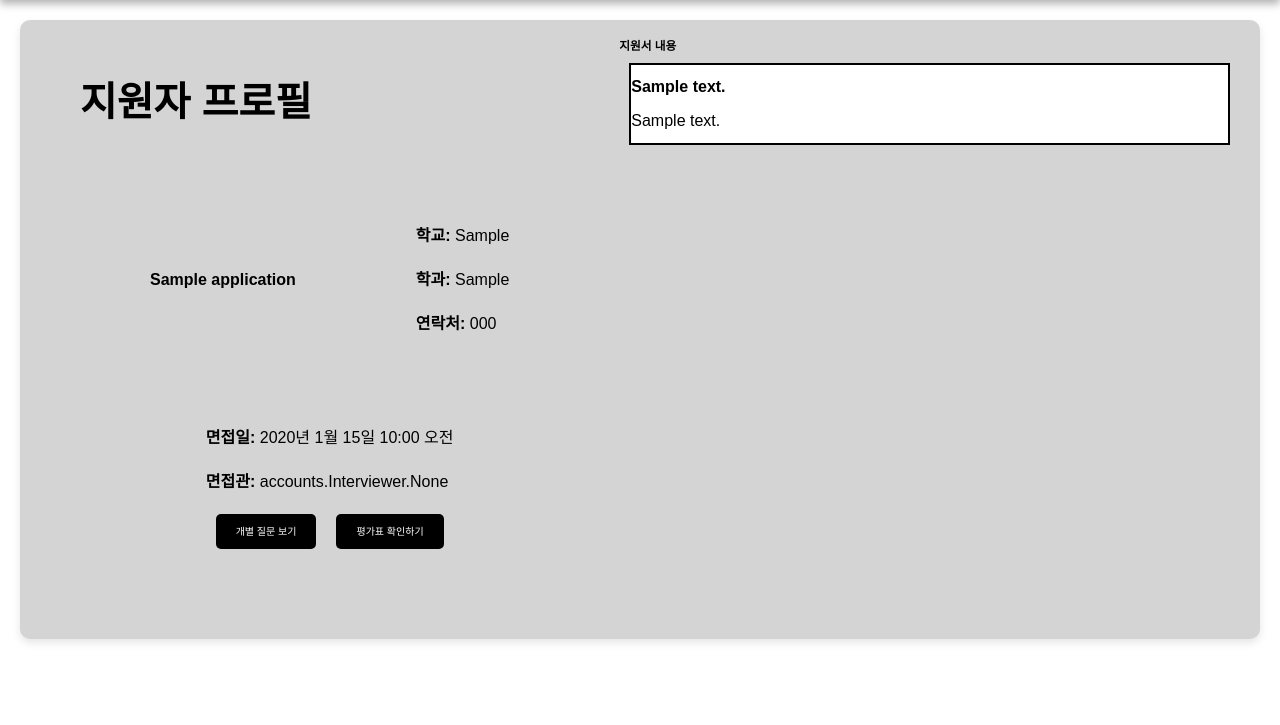
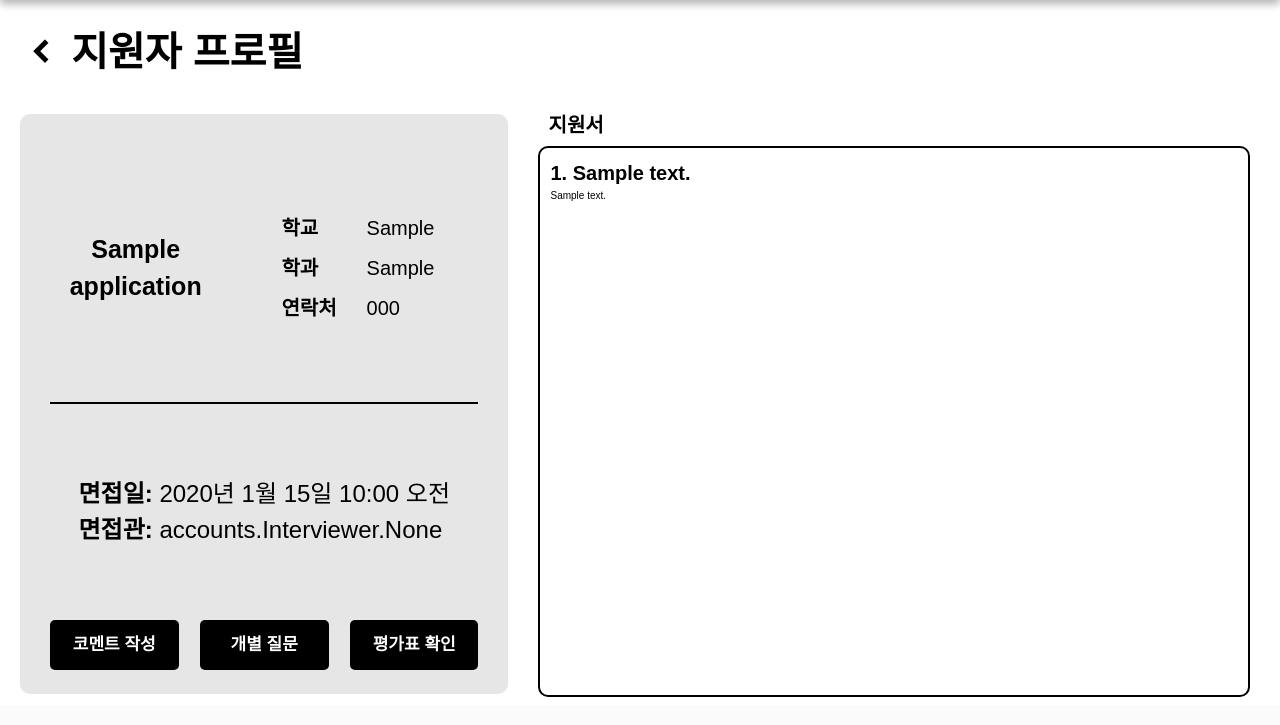
Before and after one commit to yumin22/piro21_HireHub, a Django app: page /applicants/document/profile/1 in a window 1280 px wide. Shown: the part 95-820 px from the top of the page. After the commit the page ends 792 px from the top, so only its background shows below. Run offline with Django 5.2, Linux system fonts and the light colour scheme; tables that the repository leaves empty hold one stand-in row (values such as "Sample post"); some web fonts are replaced.

Commit message:
[Edit] 지원자 프로필 css 수정 & 추후 수정 필요

```diff
--- a/static/css/profile.css
+++ b/static/css/profile.css
@@ -1,107 +1,128 @@
+section {
+    padding: 30px 20px;
+    height: 100%;
+}
+section > h2 {
+    font-size: 4rem;
+}
+section > h2 > a {
+    text-decoration: none;
+}
+
 .profile_section {
-    background-color: rgb(212, 212, 212);
-    margin: 20px;
-    border-radius: 10px;
-    box-shadow: 0 4px 8px rgba(0,0,0,0.1);
-    padding: 20px;
     display: flex;
+    height: 600px;
+    margin: 20px 0;
 }
 
 .profile_container {
-    flex-direction: row;
-    justify-content: center;
-    margin: 20px;
-    padding: 20px;
+    background-color: #E6E6E6;
+    border-radius: 10px;
+    width: 40%;
+    margin-top: 20px;
+    margin-right: 20px;
+    padding: 20px 30px;
+    display: flex;
+    flex-direction: column;
+    align-items: center;
 }
 
-.profile_container h2 {
-    font-size: 4rem;
-    margin-bottom: 20px;
+.profile_personal {
+    display: flex;
+    align-items: center;
+    text-align: center;
+    height: 50%;
+    width: 100%;
+    border-bottom: 2px solid black;
 }
-
-.profile_container div {
+.profile_name {
+    font-size: 2.5rem;
+    font-weight: bold;
+    width: 40%;
+}
+.profile_detail {
     display: flex;
+    padding-left: 60px;
+    gap: 30px;
+    width: 60%;
 }
-
-
-.profile_details {
+.profile_detail1 {
     display: flex;
     flex-direction: column;
-    justify-content: space-between;
-    margin-bottom: 20px;
-    flex: 1;
+    gap: 10px;
+    font-weight: bold;
+    font-size: 2rem;
+    text-align: start;
 }
-
-.profile_personal{
-    display: flex;
-    flex-direction: row;
-    align-items: center;
-    margin: 10px;
-    justify-content: center;
-
-}
-.profile_personal div{
+.profile_detail2 {
     display: flex;
     flex-direction: column;
-    margin: 60px;
+    gap: 10px;
+    font-size: 2rem;
+    text-align: start;
 }
-
 
 .profile_interview {
     display: flex;
+    flex-direction: column;
     justify-content: center;
-}
-.profile_interview div{
-    flex-direction: column;
-}
-
-
-.profile_personal p, .profile_interview p {
-    margin: 10px 0;
-    font-size: 16px;
+    font-size: 2.4rem;
+    height: 40%;
 }
 
 .actions {
     display: flex;
-    justify-content: center;
+    justify-content: space-between;
+    width: 100%;
 }
-
 .actions button {
     background-color: black;
     color: white;
     border: none;
+    width: 30%;
+    height: 50px;
     padding: 10px 20px;
     border-radius: 5px;
     cursor: pointer;
-    margin: 10px;
+    font-size: 1.7rem;
+    font-weight: bold;
 }
-
+.actions button a {
+    text-decoration: none;
+}
 .actions button:hover {
     background-color: #444;
 }
 
 .application_container{
-    flex: 1;
+    width: 60%;
+    padding: 0 10px;
+    margin-top: 20px;
+}
+.application_container h3 {
+    font-size: 2rem;
+    padding-left: 10px;
+}
+.application_content {
+    border: 2px solid black;
+    height: 95%;
+    border-radius: 10px;
+    margin: 10px 0;
+    padding: 10px;
+    overflow-y: scroll;
     flex-direction: column;
 }
-.application_content {
-    background-color: white;
-    margin: 10px;
-    border: 2px solid black;
-    overflow: auto; /* 스크롤 가능하도록 설정 */
-    flex-direction: column;
-    flex: 1;
+.application_content::-webkit-scrollbar {
+    width: 8px;
 }
-
-.application_content h3 {
-    font-size: 20px;
-    margin-bottom: 10px;
+.application_content::-webkit-scrollbar-thumb {
+    border-radius: 10px;
+    background: black;
 }
-
-.answers{
-    flex-direction: column;
+.question {
+    font-size: 2rem;
 }
 .answers p {
     margin: 10px 0;
-    font-size: 16px;
+    font-size: 1.5rem;
 }
--- a/templates/applicant/profile.html
+++ b/templates/applicant/profile.html
@@ -6,44 +6,47 @@
 </head>
 {% endblock %}
 {% block content %}
-<section class="profile_section">
+<section>
+    <h2>
+        <a href=""><i class="ri-arrow-left-s-line"></i></a>
+        <span>지원자 프로필</span>
+    </h2>
+    <div class="profile_section">
         <div class="profile_container">
-        <h2>지원자 프로필</h2>
-        <div>
-            <div class="profile_details">
             <div class="profile_personal">
-                    <div>
-                        <p><strong>{{ applicant.name }}</strong> </p>
+                <div class="profile_name">{{ applicant.name }}</div>
+                <div class="profile_detail">
+                    <div class="profile_detail1">
+                        <p>학교</p>
+                        <p>학과</p>
+                        <p>연락처</p>
                     </div>
-                    <div>
-                        <p><strong>학교:</strong> {{ applicant.school }}</p>
-                        <p><strong>학과:</strong> {{ applicant.major }}</p>
-                        <!--<p><strong>이메일:</strong> {{applicant.phone_number}}</p><-->
-                        <p><strong>연락처:</strong> {{ applicant.phone_number }}</p>
+                    <div class="profile_detail2">
+                        <p>{{ applicant.school }}</p>
+                        <p>{{ applicant.major }}</p>
+                        <p>{{ applicant.phone_number }}</p>
+                    </div>
                 </div>
             </div>
             <div class="profile_interview">
-                    <div>
                 <p><strong>면접일:</strong> {{ applicant.interview_date }}</p>
                 <p><strong>면접관:</strong> {{ applicant.interviewer }}</p>
             </div>
-                </div>
             <div class="actions">
-                    <button>개별 질문 보기</button>
-                    <button>평가표 확인하기</button>
-                </div>
-            </div>
+                <button><a href="">코멘트 작성</a></button>
+                <button><a href="">개별 질문</a></button>
+                <button><a href="">평가표 확인</a></button>
             </div>
         </div>
         <div class="application_container">
-        <h3>지원서 내용</h3>
+            <h3>지원서</h3>
             <div class="application_content">
-            <div class="answers">
                 {% for answer in answers %}
-                    <p><strong>{{ answer.question.question_text }}</strong></p>
+                    <p class="question"><strong>{{ answer.question.id }}. {{ answer.question.question_text }}</strong></p>
                     <p>{{ answer.answer_text }}</p>
                 {% endfor %}
             </div>
         </div>
+    </div>
 </section>
 {% endblock %}
```
Lines whose indentation alone changed are shown as unchanged.
